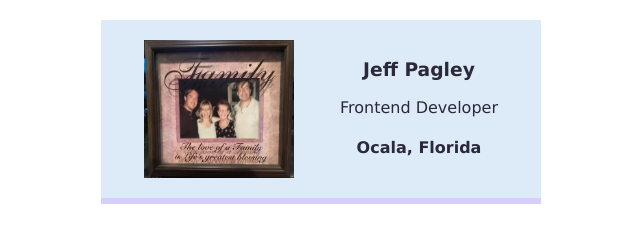
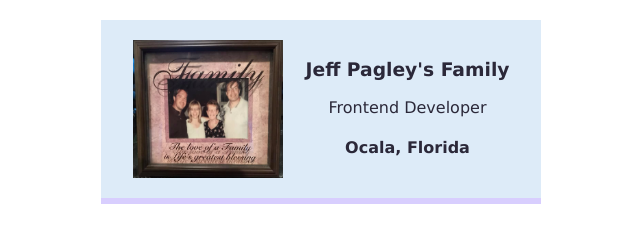
Before and after one commit to jpagley/scrimba-business-card, a plain HTML site: page index.html in a window 1280 px wide. Shown: the whole page, without its empty margins (319-959 px from the left). Drawn offline with nearby package versions, Linux system fonts and the light colour scheme.

Commit message:
Update index.html

```diff
--- a/index.html
+++ b/index.html
@@ -6,7 +6,7 @@
         <div class="card">
             <img class="avatar" src="images/family.png">
             <div >
-                <h3>Jeff Pagley</h3>
+                <h3>Jeff Pagley's Family</h3>
                 <p>Frontend Developer</p>
                 <h4>Ocala, Florida</h4>
             </div>
```
